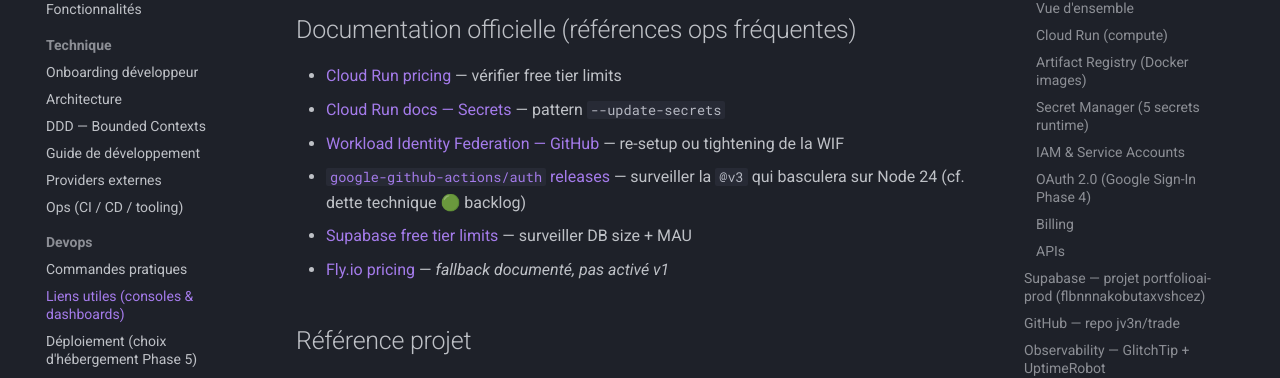
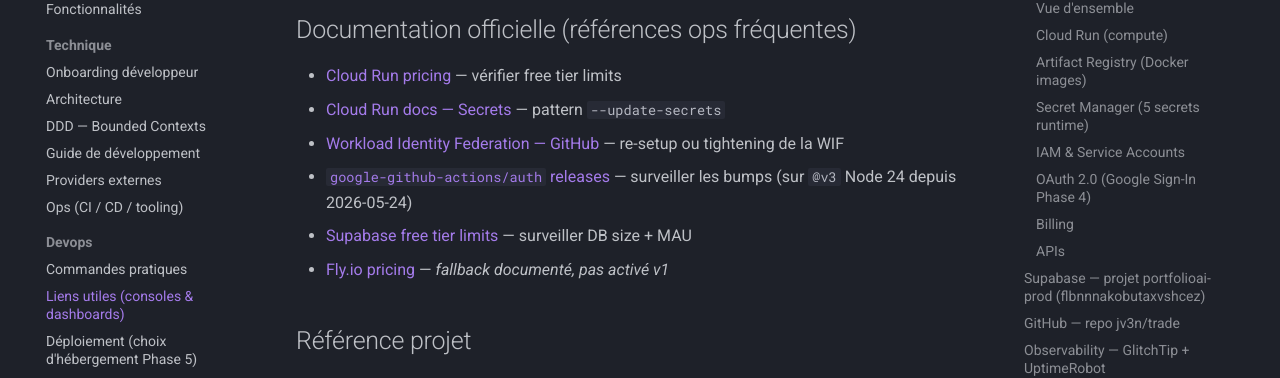
Before and after one commit to jv3n/trade, an MkDocs documentation site: the page built from docs/devops/liens-utiles.md, in a window 1280 px wide and 900 px high, scrolled down 6237 px. Shown: the part 172-550 px from the top of the window. Built offline with MkDocs 1.6.1 and Material for MkDocs 9.7.7, drawn with Linux system fonts in a browser that asks for light colours.

Commit message:
chore(ci): bump google-github-actions auth + setup-gcloud v2 → v3 (Node 24)

```diff
--- a/docs/devops/liens-utiles.md
+++ b/docs/devops/liens-utiles.md
@@ -146,7 +146,7 @@
 - [Cloud Run pricing](https://cloud.google.com/run/pricing) — vérifier free tier limits
 - [Cloud Run docs — Secrets](https://cloud.google.com/run/docs/configuring/services/secrets) — pattern `--update-secrets`
 - [Workload Identity Federation — GitHub](https://github.com/google-github-actions/auth#setting-up-workload-identity-federation) — re-setup ou tightening de la WIF
-- [`google-github-actions/auth` releases](https://github.com/google-github-actions/auth/releases) — surveiller la `@v3` qui basculera sur Node 24 (cf. dette technique 🟢 backlog)
+- [`google-github-actions/auth` releases](https://github.com/google-github-actions/auth/releases) — surveiller les bumps (sur `@v3` Node 24 depuis 2026-05-24)
 - [Supabase free tier limits](https://supabase.com/pricing) — surveiller DB size + MAU
 - [Fly.io pricing](https://fly.io/docs/about/pricing/) — _fallback documenté, pas activé v1_
 
```
Also changed, not shown: docs/devops/deploiement.md (+1 -1 lines), docs/projet/backlog.md (+0 -1 lines), docs/projet/journal-livraisons.md (+1 -0 lines), 3 other files.
